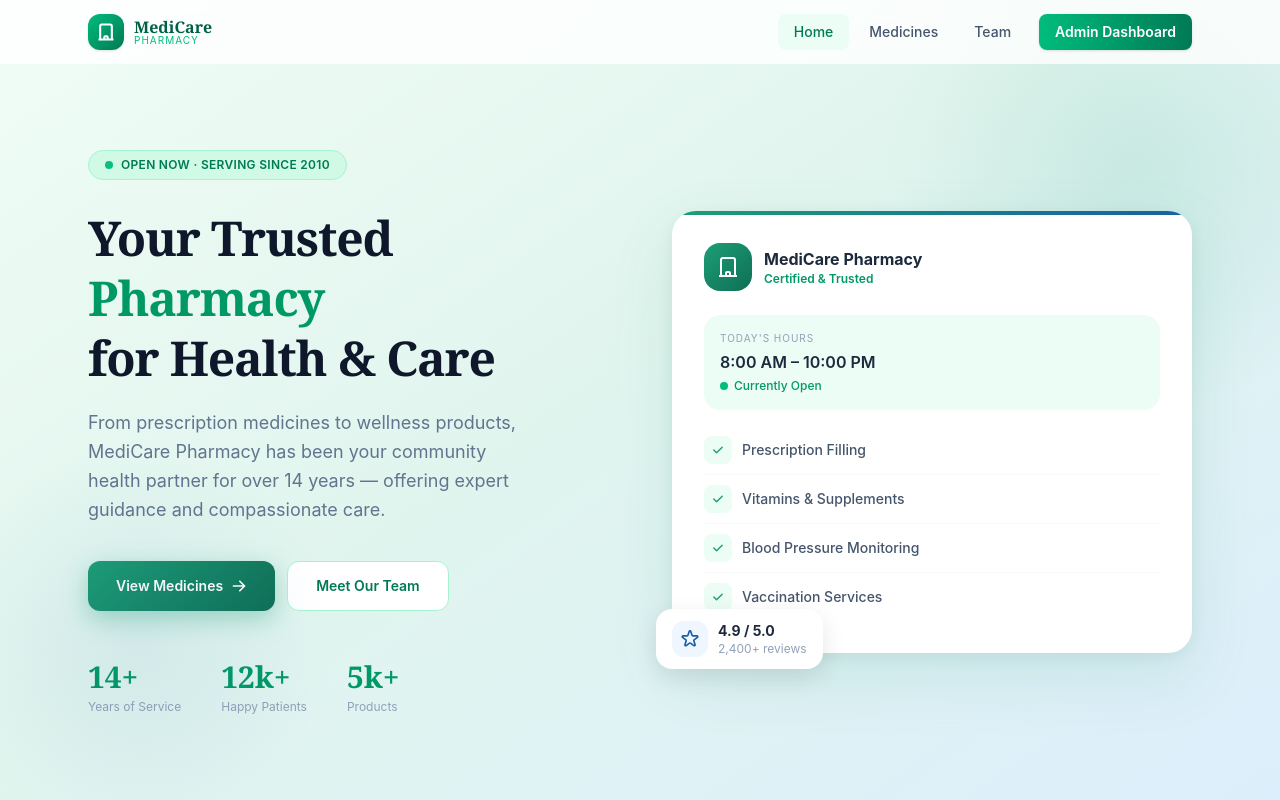
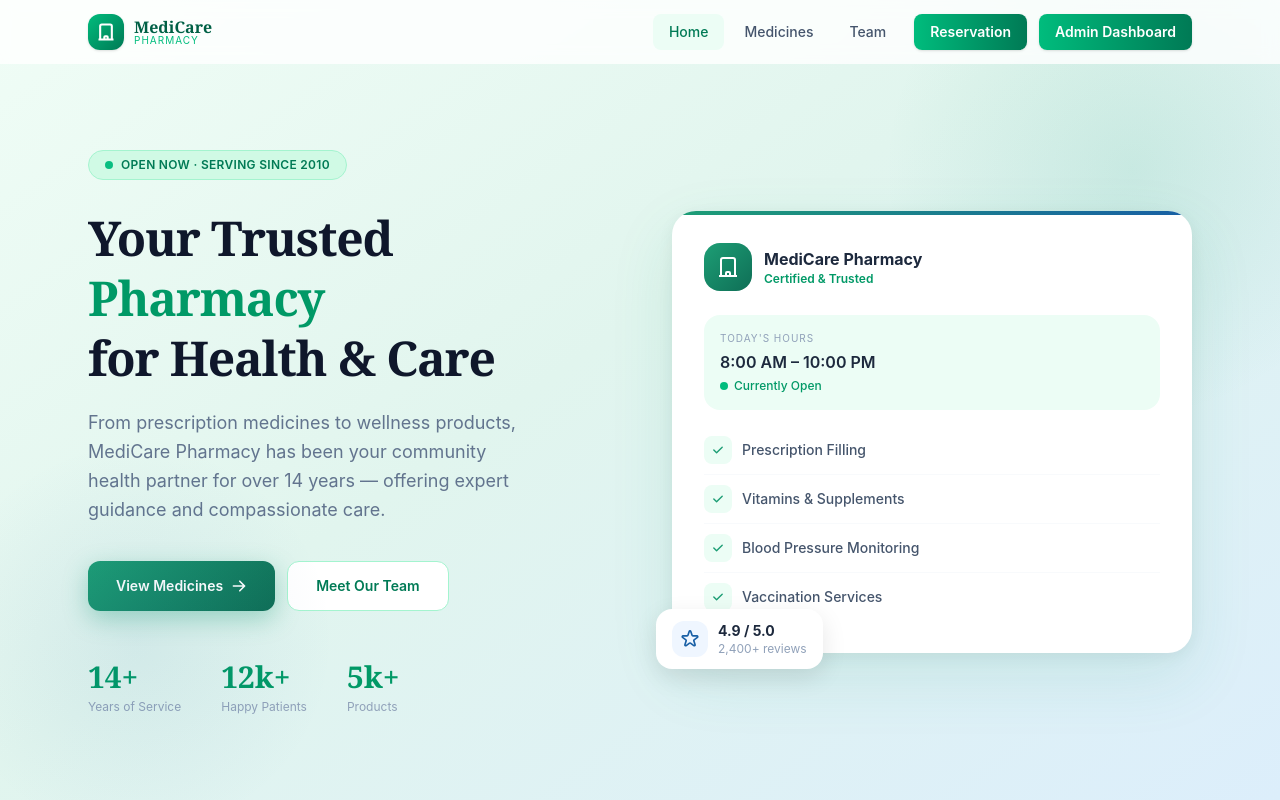
Before and after one commit to wwaseemmohammed/Smart-Pharmacy-System, a React (Vite) app in the folder project/client/Smart-pharmacy-frontend/: page / in a window 1280 px wide. Shown: the top 800 px of the page. Built offline with nearby package versions, Linux system fonts and the light colour scheme.

Commit message:
uplode update navbar

```diff
--- a/project/client/Smart-pharmacy-frontend/src/component/Navbar .jsx
+++ b/project/client/Smart-pharmacy-frontend/src/component/Navbar .jsx
@@ -6,6 +6,7 @@ const links = [
   { label: 'Home', to: '/' },
   { label: 'Medicines', to: '/medicines' },
   { label: 'Team', to: '/team' },
+  { label: 'Reservation', to: '/reservation' }, // 👈 جديد
   { label: 'Admin Dashboard', to: '/admin' },
 ]
 
@@ -40,17 +41,23 @@ export default function Navbar() {
             </svg>
           </div>
           <div>
-            <div className="font-bold text-emerald-800 text-base leading-none" style={{ fontFamily: 'Georgia, serif' }}>MediCare</div>
-            <div className="text-emerald-500 text-[10px] tracking-widest uppercase leading-none">Pharmacy</div>
+            <div className="font-bold text-emerald-800 text-base leading-none" style={{ fontFamily: 'Georgia, serif' }}>
+              MediCare
+            </div>
+            <div className="text-emerald-500 text-[10px] tracking-widest uppercase leading-none">
+              Pharmacy
+            </div>
           </div>
         </Link>
 
         {/* Desktop links */}
         <div className="hidden md:flex items-center gap-1">
           {links.map((l) => {
-            const isAdmin = l.label === 'Admin Dashboard'
+            const isSpecial =
+              l.label === 'Admin Dashboard' || l.label === 'Reservation'
             const isActive = location.pathname === l.to
-            if (isAdmin) {
+
+            if (isSpecial) {
               return (
                 <Link
                   key={l.to}
@@ -61,6 +68,7 @@ export default function Navbar() {
                 </Link>
               )
             }
+
             return (
               <Link
                 key={l.to}
@@ -113,7 +121,7 @@ export default function Navbar() {
                   key={l.to}
                   to={l.to}
                   className={`px-4 py-3 rounded-xl text-sm font-medium transition-all ${
-                    l.label === 'Admin Dashboard'
+                    l.label === 'Admin Dashboard' || l.label === 'Reservation'
                       ? 'text-emerald-700 bg-emerald-50'
                       : 'text-slate-600 hover:bg-emerald-50'
                   }`}
```
